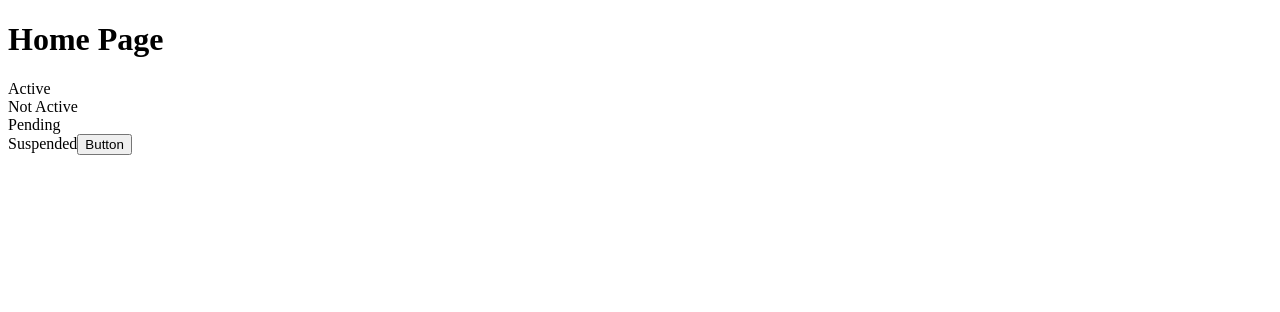
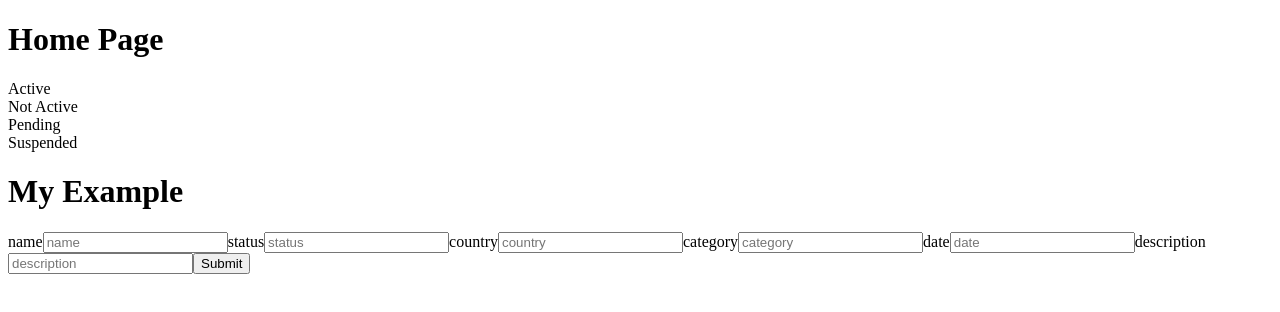
Before and after one commit to VirLg/next-js-crm-app, a Next.js app: page / in a window 1280 px wide. Shown: the top 312 px of the page. Built offline with nearby package versions, Linux system fonts and the light colour scheme.

Commit message:
add form component whith formic

```diff
--- a/package.json
+++ b/package.json
@@ -9,9 +9,11 @@
     "lint": "next lint"
   },
   "dependencies": {
+    "formik": "^2.4.5",
     "next": "14.1.0",
     "react": "^18",
-    "react-dom": "^18"
+    "react-dom": "^18",
+    "yup": "^1.3.3"
   },
   "devDependencies": {
     "@types/node": "^20",
--- /dev/null
+++ b/src/app/components/forms/Formic.tsx
@@ -0,0 +1,68 @@
+'use client';
+import * as React from 'react';
+import {
+  Formik,
+  FormikHelpers,
+  FormikProps,
+  Form,
+  Field,
+  FieldProps,
+} from 'formik';
+
+interface MyFormValues {
+  name: string;
+  status: string;
+  country: string;
+  category: string;
+  date: string;
+  description: string;
+}
+
+export const MyApp: React.FC<{}> = () => {
+  const initialValues: MyFormValues = {
+    name: '',
+    status: '',
+    country: '',
+    category: '',
+    date: '',
+    description: '',
+  };
+  return (
+    <div>
+      <h1>My Example</h1>
+      <Formik
+        initialValues={initialValues}
+        onSubmit={(values, actions) => {
+          console.log({ values, actions });
+          alert(JSON.stringify(values, null, 2));
+          actions.setSubmitting(false);
+        }}
+      >
+        <Form>
+          <label htmlFor="name">name</label>
+          <Field id="name" name="name" placeholder="name" />
+
+          <label htmlFor="status">status</label>
+          <Field id="status" name="status" placeholder="status" />
+
+          <label htmlFor="country">country</label>
+          <Field id="country" name="country" placeholder="country" />
+
+          <label htmlFor="category">category</label>
+          <Field id="category" name="category" placeholder="category" />
+
+          <label htmlFor="date">date</label>
+          <Field id="date" name="date" placeholder="date" />
+
+          <label htmlFor="description">description</label>
+          <Field
+            id="description"
+            name="description"
+            placeholder="description"
+          />
+          <button type="submit">Submit</button>
+        </Form>
+      </Formik>
+    </div>
+  );
+};
--- a/src/app/page.tsx
+++ b/src/app/page.tsx
@@ -1,5 +1,5 @@
-import Button from './components/button/Button';
-import LableStatus, { Status } from './components/lable/LableStatus';
+import { MyApp } from './components/forms/Formic';
+import LableStatus, { Status } from './components/forms/lable/LableStatus';
 
 export default function Home() {
   return (
@@ -9,7 +9,7 @@ export default function Home() {
       <LableStatus status={Status.NotActive}>Not Active</LableStatus>
       <LableStatus status={Status.Pending}>Pending</LableStatus>
       <LableStatus status={Status.Suspended}>Suspended</LableStatus>
-      <Button />
+      <MyApp />
     </main>
   );
 }
```
Also changed, not shown: src/app/components/forms/formAddCompany/FormAddCompany.tsx (added, +27 -0 lines), src/app/components/forms/input/InputField.tsx (renamed from src/app/components/input/InputField.tsx, +7 -1 lines), src/app/components/modalWindow/ModalWindow.tsx (added, +9 -0 lines), src/app/components/forms/lable/LableStatus.tsx (renamed from src/app/components/lable/LableStatus.tsx), 1 other file (tests, documents, lock files or other folders).
